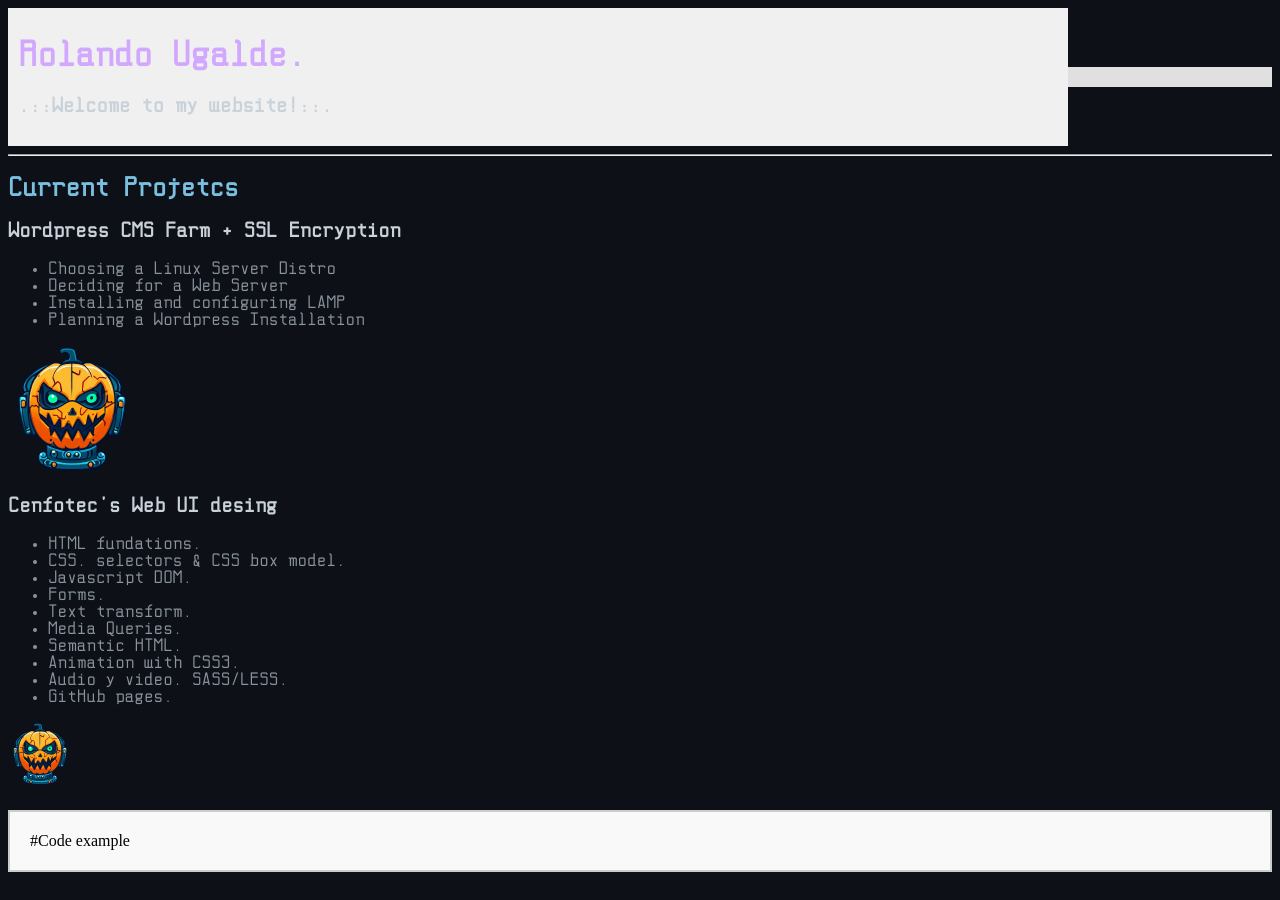
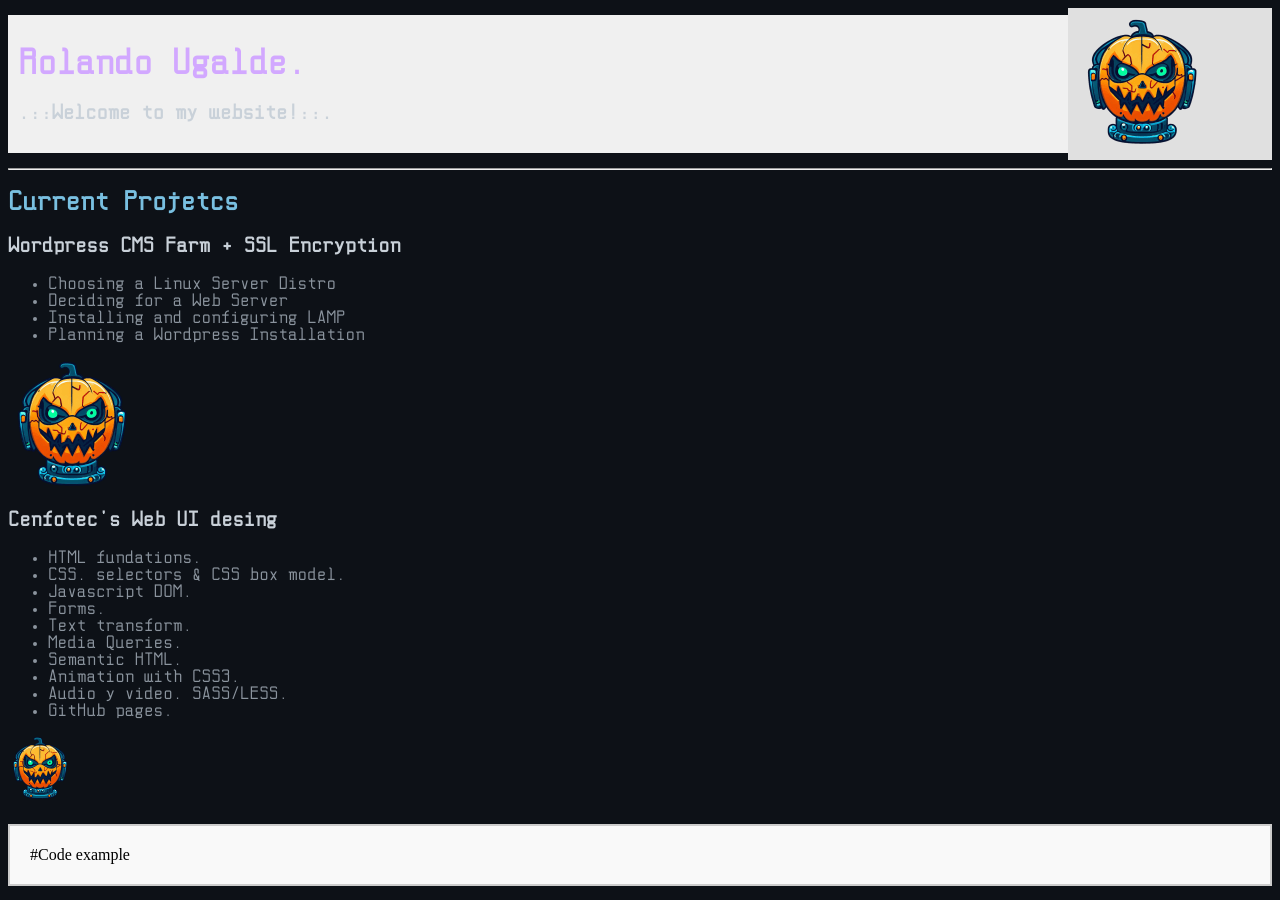
Before and after one commit to rolandougalde/rolandougalde.github.io, a Jekyll site: the page built from index.md, in a window 1280 px wide. Built offline with Jekyll 4.4.1, drawn with Linux system fonts in a browser that asks for light colours; our own code applies the rules of GitHub Pages for plain Markdown files.

Commit message:
Update default.html

```diff
--- a/_layouts/default.html
+++ b/_layouts/default.html
@@ -17,7 +17,7 @@
     </div>
 
     <div class="header-right">
-      <!-- <img src="/images/Cyborg-Pumpkin.256.png"> -->
+      <img src="/images/Cyborg-Pumpkin.128.png">
     </div>
   </div>
 
```
